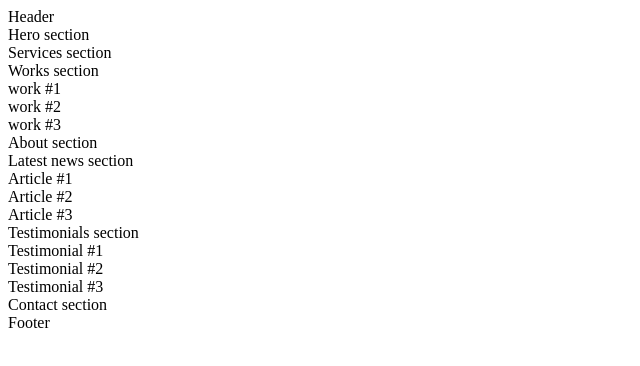
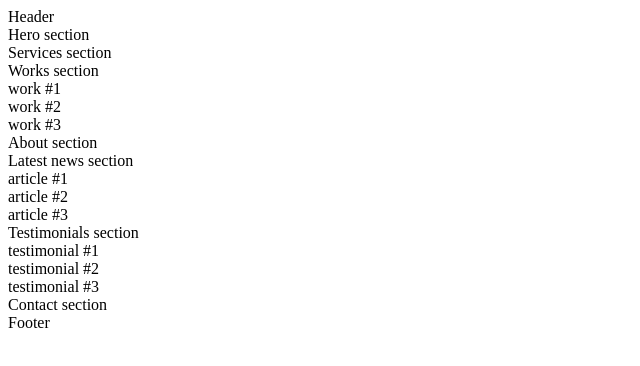
Before and after one commit to Luiyi-F/holbertonschool-web_front_end, a plain HTML site: page html_advanced/6-index.html in a window 1280 px wide. Shown: the full height of the page, 0-640 px from the left. Drawn offline with Linux system fonts and the light colour scheme.

Commit message:
[TASK 6]: add correct text in the section tags

```diff
--- a/html_advanced/6-index.html
+++ b/html_advanced/6-index.html
@@ -44,26 +44,26 @@
         <section>
             Latest news section
             <article>
-                Article #1
+                article #1
             </article>
             <article>
-                Article #2
+                article #2
             </article>
             <article>
-                Article #3
+                article #3
             </article>
         </section>
 
         <section>
             Testimonials section
             <article>
-                Testimonial #1
+                testimonial #1
             </article>
             <article>
-                Testimonial #2
+                testimonial #2
             </article>
             <article>
-                Testimonial #3
+                testimonial #3
             </article>
         </section>
 
```
